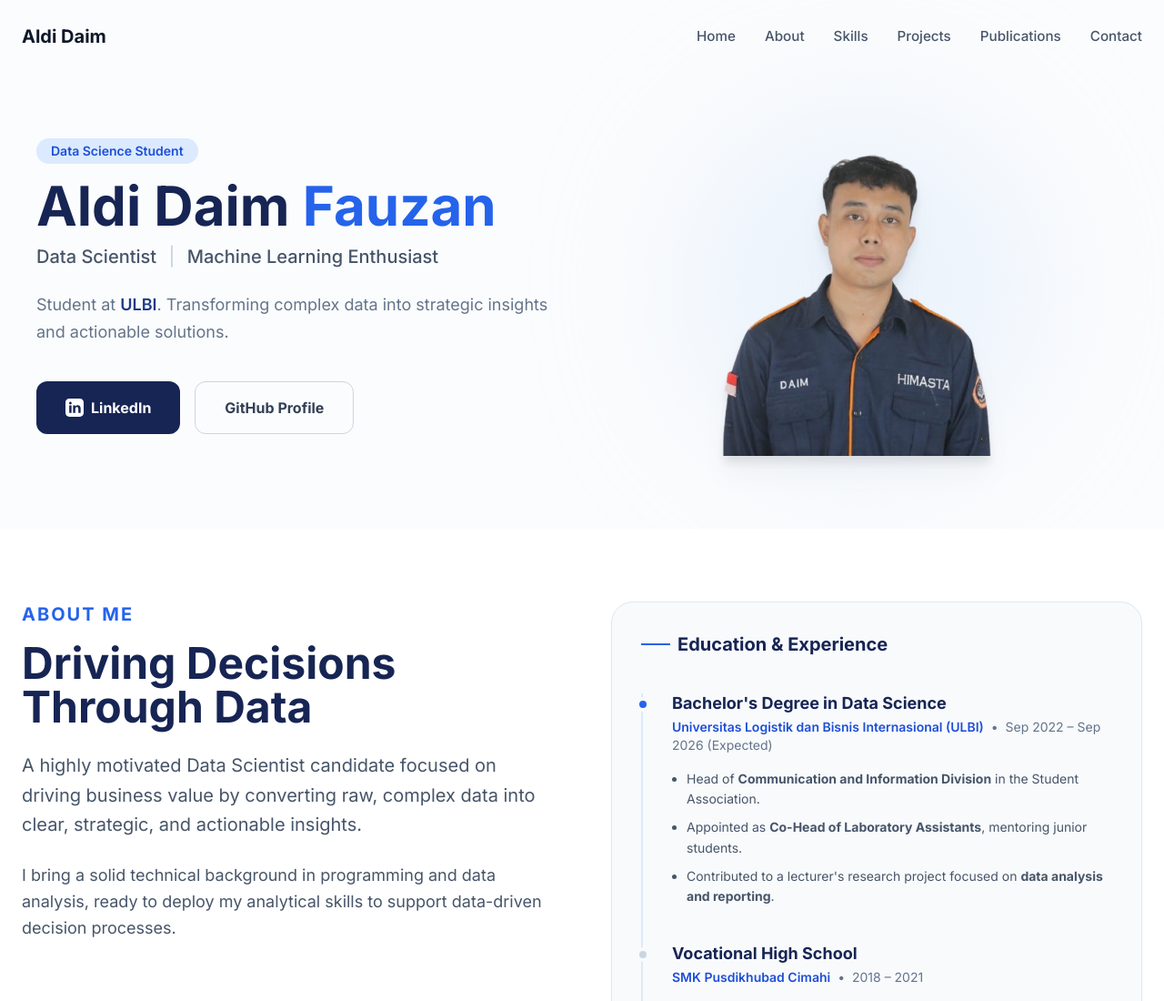
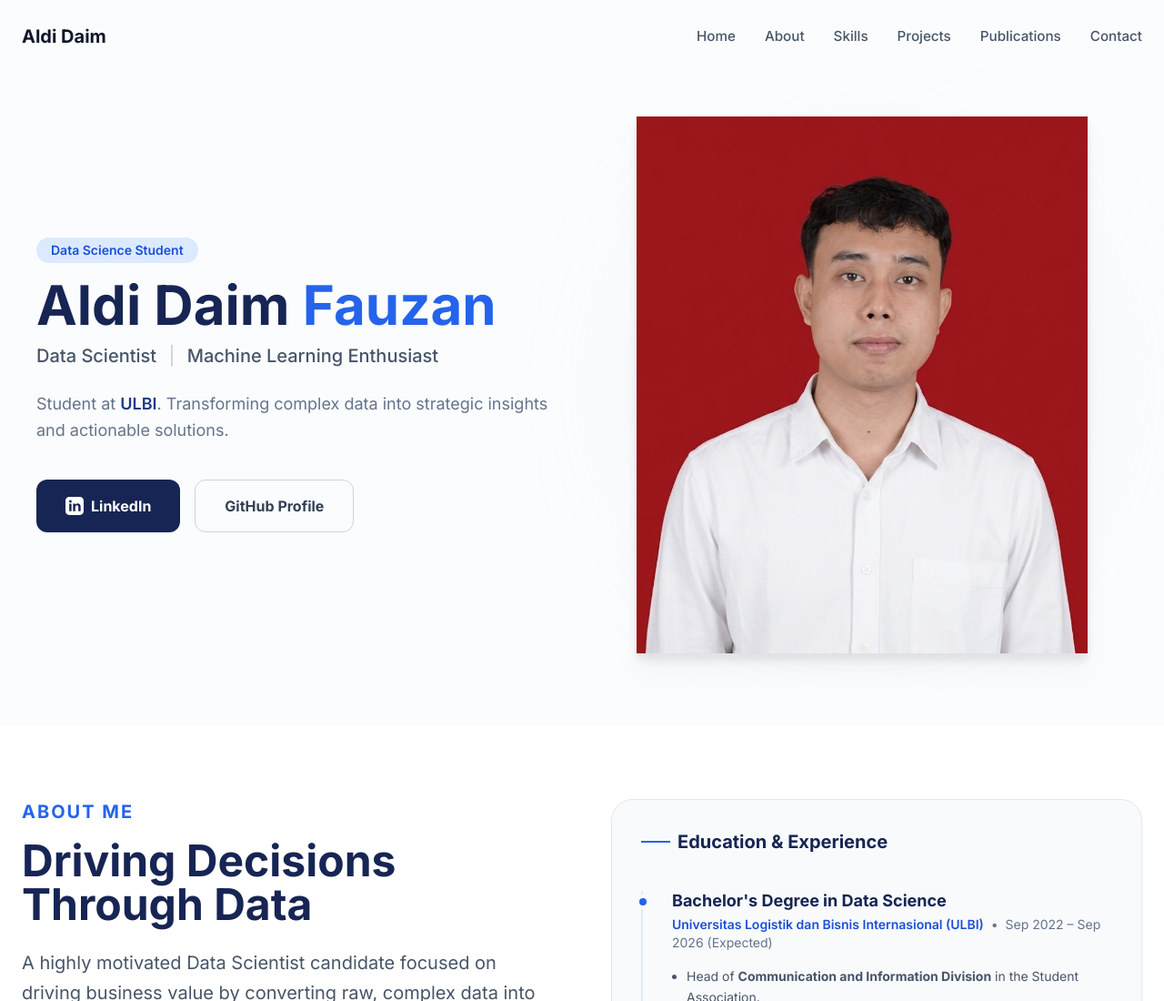
Before and after one commit to aldidaim21/PORTO-ALDI, a website: page index.html in a window 1280 px wide. Shown: the top 1100 px of the page at 91% size. Drawn offline with nearby package versions, Linux system fonts and the light colour scheme.

Commit message:
update profile

```diff
--- a/index.html
+++ b/index.html
@@ -221,7 +221,7 @@
           <div class="w-full self-end px-4 lg:w-1/2 mt-16 lg:mt-0">
             <div class="relative">
               <img
-                src="./src/img/ALDIDAIM.png"
+                src="./src/img/Profile.jpeg"
                 alt="Aldi Daim"
                 class="relative z-10 max-w-[85%] mx-auto drop-shadow-xl"
               />
```
Also changed, not shown: src/img/Profile.jpeg (added).
